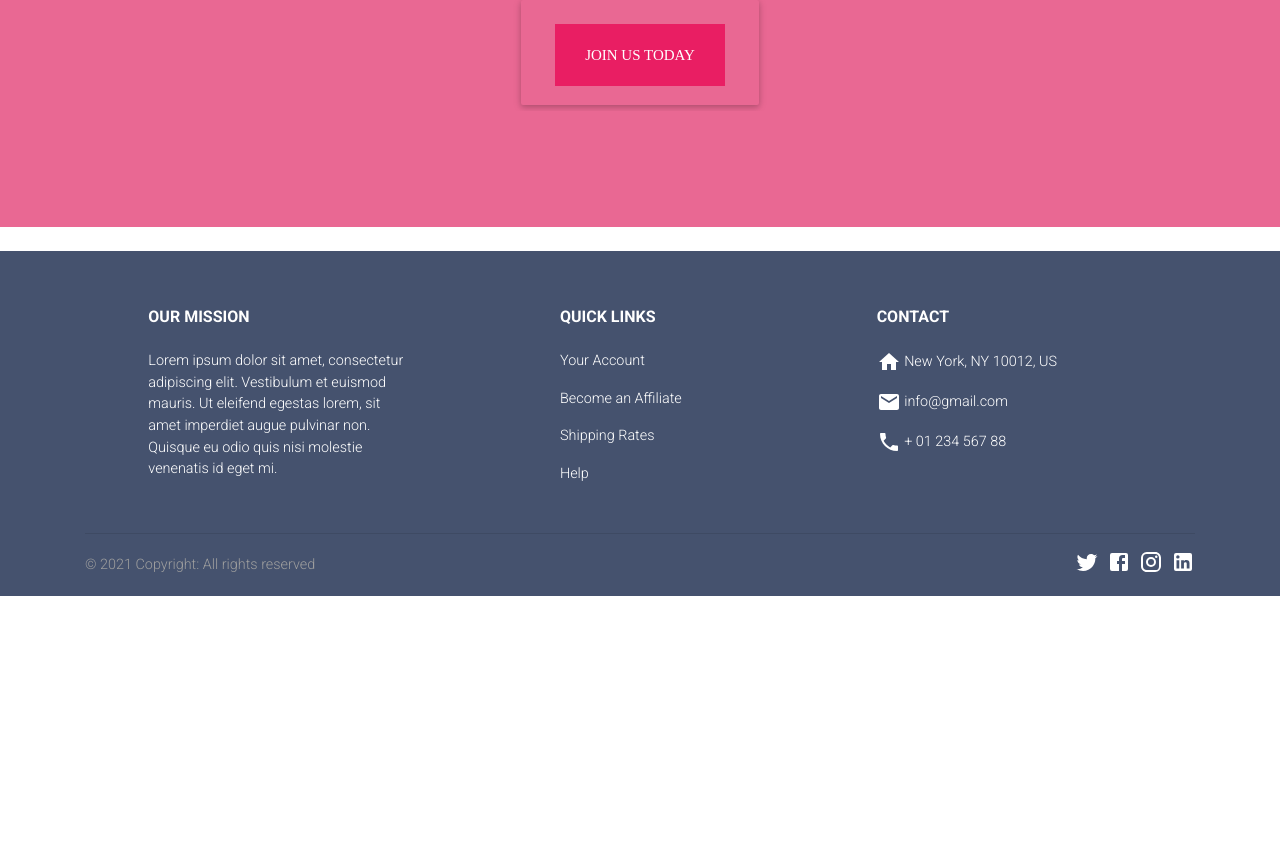
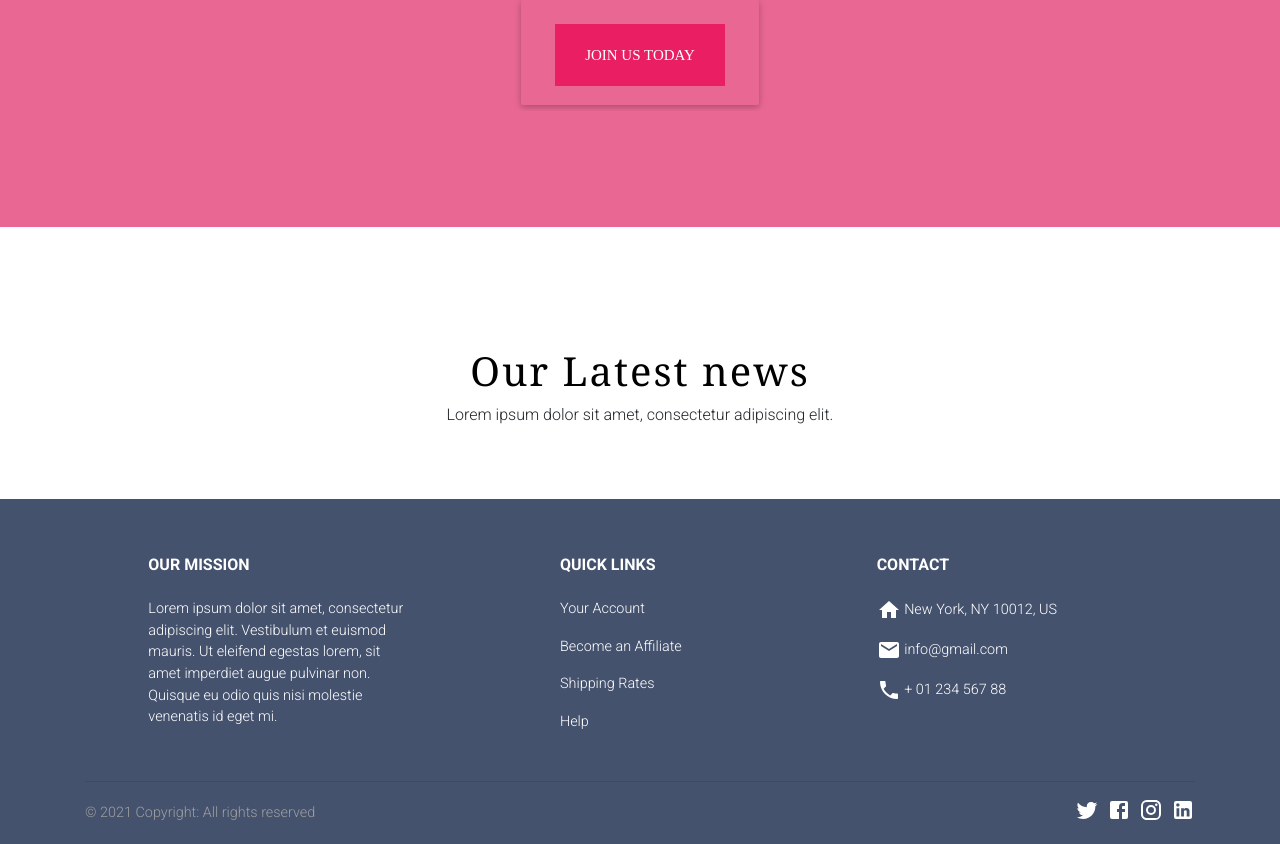
Before and after one commit to Diana-nyamai/CharityFundWebsite, a React (Create React App) app: page / in a window 1280 px wide. Shown: the part 4341-5185 px from the top of the page. Before the commit the page ends 4937 px from the top, so only its background shows below. Built offline with nearby package versions, Linux system fonts and the light colour scheme.

Commit message:
homepage update

```diff
--- a/src/Pages/homepage/HomePage.js
+++ b/src/Pages/homepage/HomePage.js
@@ -122,6 +122,11 @@ class Homepage extends React.Component {
 
        {/* become a volunteer*/}
        <BecomeVolunteer/>
+
+       <div style={{paddingBottom:'2em'}}>
+       <h1 style={{textAlign:'center'}}>Our Latest news</h1>
+       <p style={{textAlign:'center'}}>Lorem ipsum dolor sit amet, consectetur adipiscing elit.</p>
+       </div>
         </main>
       </div>
     );
```
Also changed, not shown: 1 other file (tests, documents, lock files or other folders).
